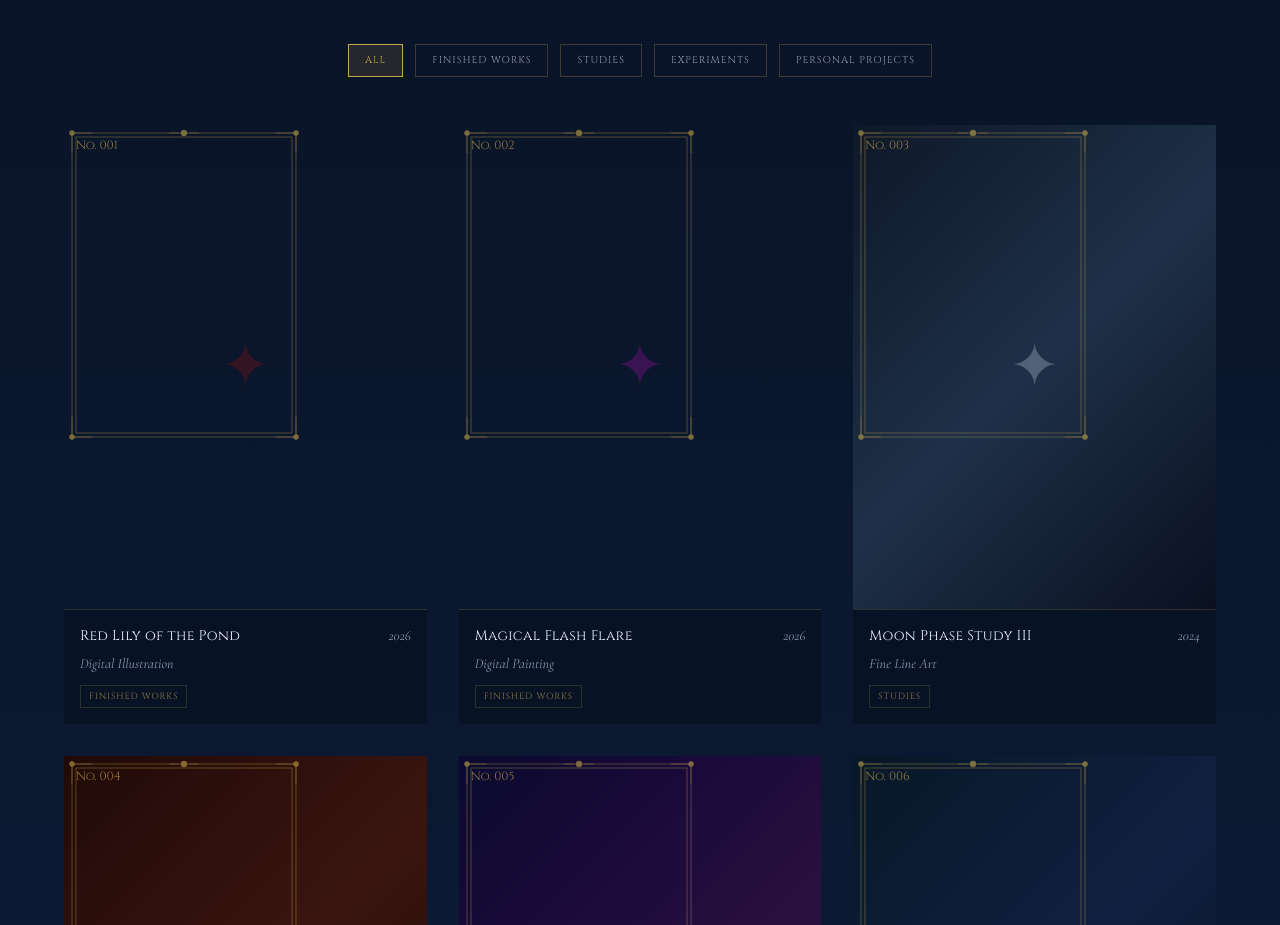
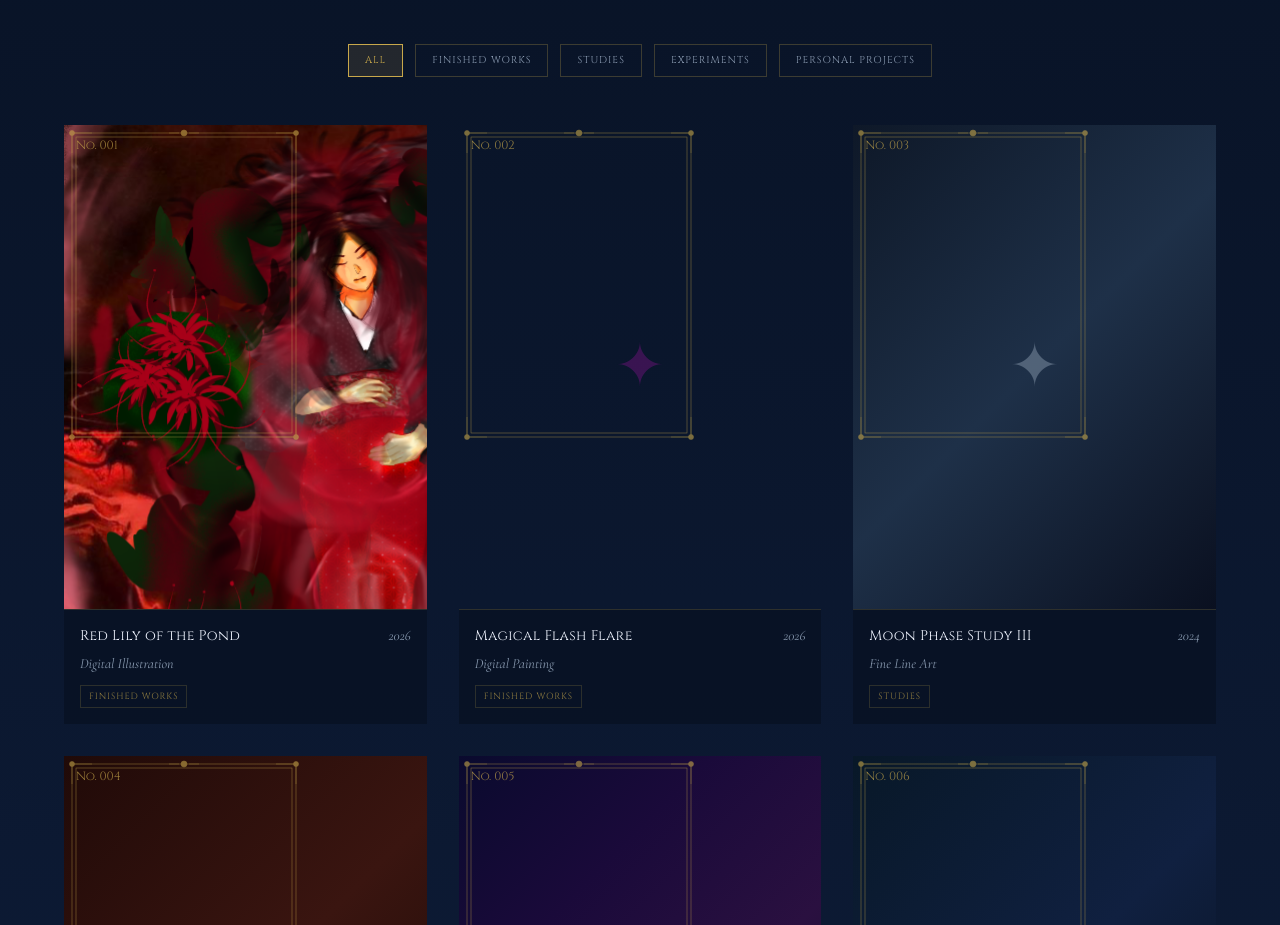
Before and after one commit to PyroluxAmos/Pyrolux-Gallery-Studio, a React (Vite) app: page / in a window 1280 px wide. Shown: the part 2220-3145 px from the top of the page. Built offline with nearby package versions, Linux system fonts and the light colour scheme.

Commit message:
Update gallery.ts

```diff
--- a/src/data/gallery.ts
+++ b/src/data/gallery.ts
@@ -8,7 +8,7 @@ export const artworks = [
     collection: "Celestial Archive",
     description: "When love turns into betrayal, only red lilies await.",
     dimensions: "600 × 750 px",
-    image: "/images/MagicalFlashFlare.png",
+    placeholder: "url('/src/assets/red_lily_of_the_pond.png')",
     accent: "#911212",
     number: "001",
   },
```
